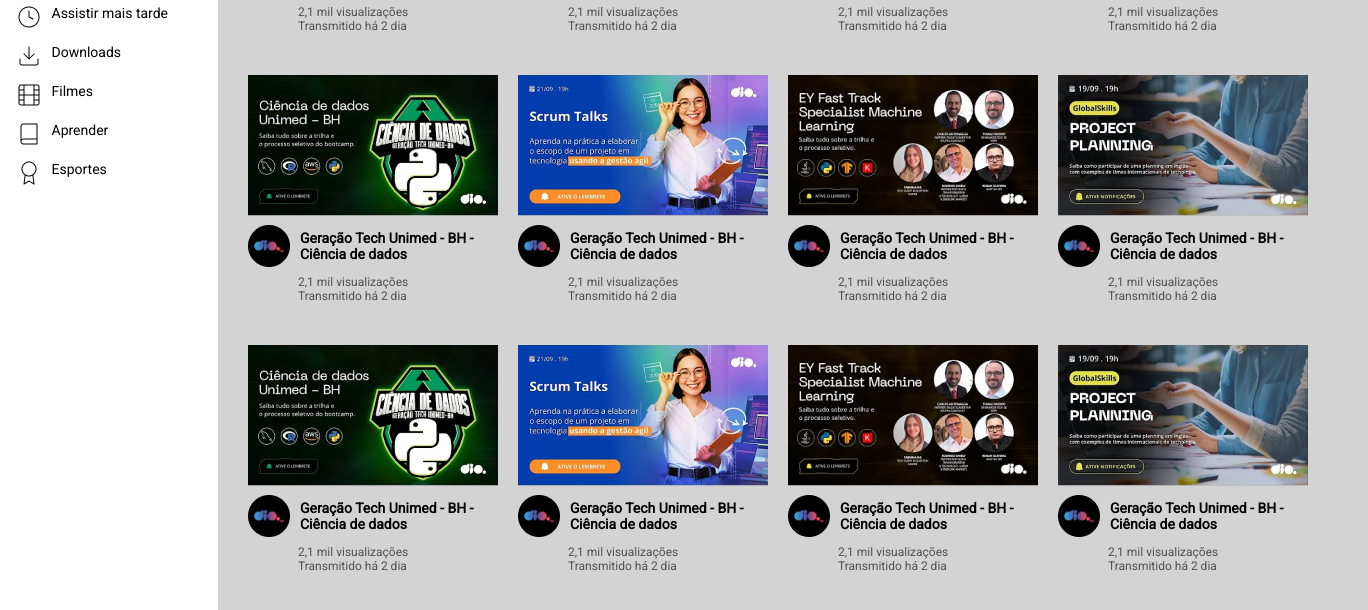
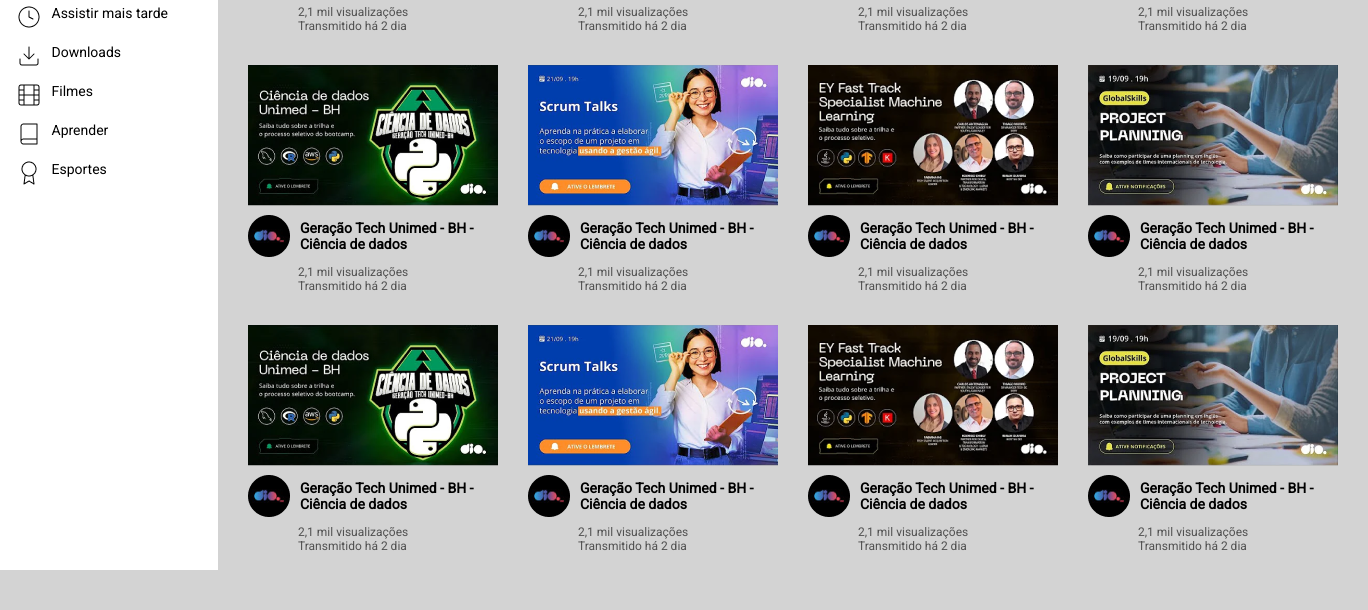
Before and after one commit to LuanzinDEV/laddingPageYoutube2, a plain HTML site: page index.html in a window 1280 px wide. Shown: the part 266-876 px from the top of the page, 1368 px wide, since content can reach past the window. After the commit the page ends 841 px from the top, so only its background shows below. Drawn offline with Linux system fonts and the light colour scheme.

Commit message:
melhorei um cadim

```diff
--- a/style.css
+++ b/style.css
@@ -147,7 +147,8 @@ header{
     grid-area: container;
 
     grid-template-columns: repeat(4, 1fr);
-    grid-template-rows: repeat(3, 1fr);
+    grid-template-rows: repeat(3, 250px);
+    gap: 10px;
     padding: 5px 20px;
 }
 
@@ -155,6 +156,7 @@ header{
     font-family: Roboto;
     display: grid;
 
+    grid-template-columns: 250px;
     grid-template-rows: 150px 50px 50px;
     padding: 10px;
 
```
